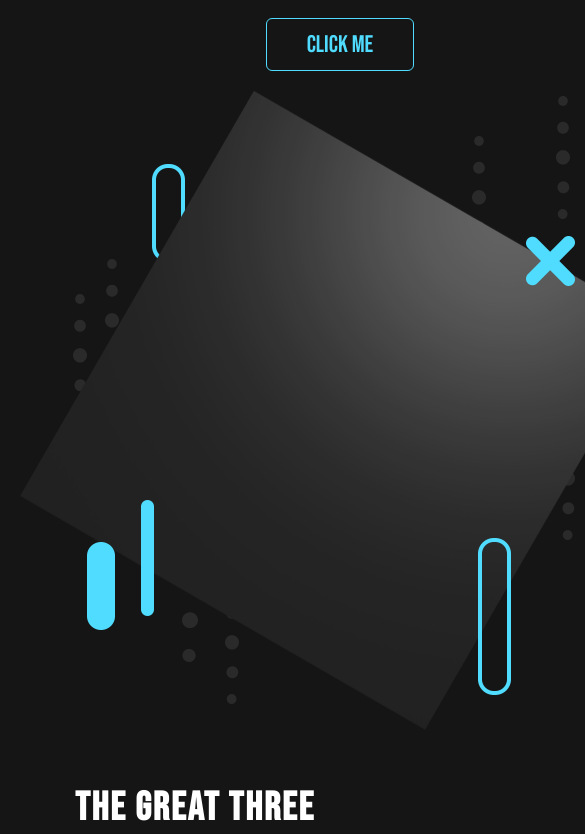
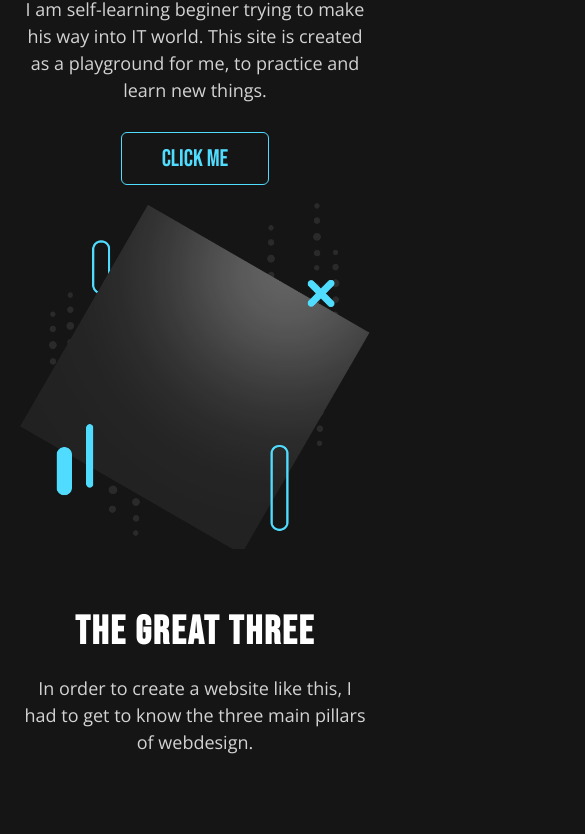
Before and after one commit to JanWu100/My-very-first-website, a plain HTML site: page index.html in a window 390 px wide. Shown: the part 316-1150 px from the top of the page, 585 px wide, since content can reach past the window. Drawn offline with nearby package versions, Linux system fonts and the light colour scheme.

Commit message:
Fix mobile views

```diff
--- a/css/styles.css
+++ b/css/styles.css
@@ -416,6 +416,12 @@ p {
 .hero {
   column-gap: 2rem;
 }
+.hero-image {
+  position: relative;
+  overflow: hidden;
+  width: 100%;
+  height: 100%;
+}
 
 @media screen and (min-width: 768px) {
   .hero__body-desc {
@@ -425,12 +431,7 @@ p {
     padding: 8rem 0 8rem 5rem;
     text-align: left;
   }
-  .hero-image {
-    position: relative;
-    overflow: hidden;
-    width: 100%;
-    height: 100%;
-  }
+
   #hero.container {
     padding-inline: 0;
   }
@@ -450,11 +451,16 @@ p {
 }
 
 /* Parallax */
+
+.z2 {
+  width: 100%;
+}
 .z0,
 .z1,
 .z4 {
   position: absolute;
   z-index: -1;
+  width: 100%;
 }
 .z4 {
   left: 0%;
@@ -471,6 +477,7 @@ p {
   .z4 {
     position: absolute;
     height: 100%;
+    width: unset;
     max-height: 600px;
     top: 8%;
 
```
